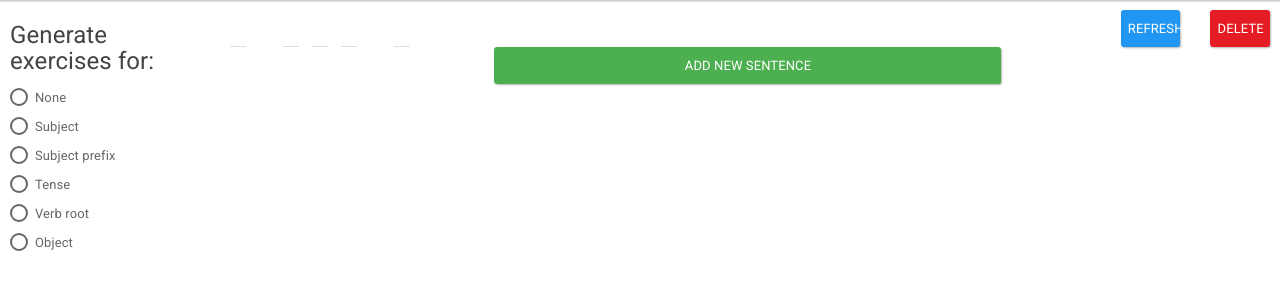
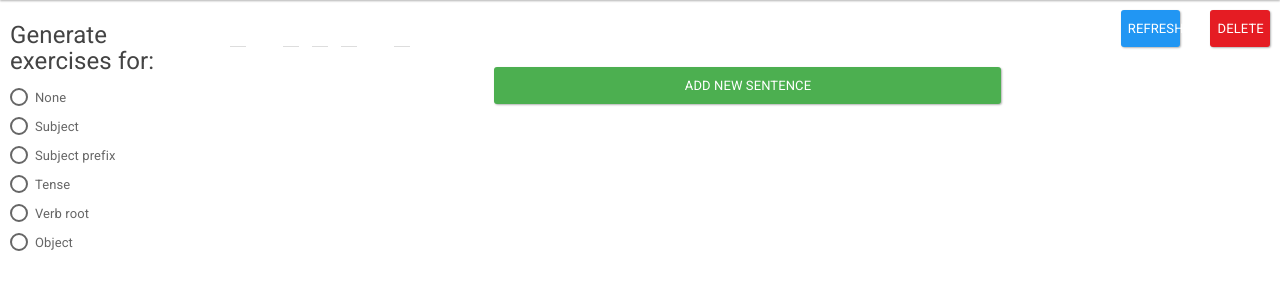
Before and after one commit to nithintumma/swahili, a Django app: template swahili/lessons/templates/lessons/home.html in a window 1280 px wide. Shown: the part 64-364 px from the top of the page. Run offline with Django 3.2, Linux system fonts and the light colour scheme; the template is opened without the code that fills it, so the values that code supplies are empty; parts of the project's set-up code (start-up, migrations or seed data) failed here and were passed over; some libraries are stand-ins or nearby versions.

Commit message:
Interactivity

```diff
--- a/swahili/lessons/static/lessons/css/style.css
+++ b/swahili/lessons/static/lessons/css/style.css
@@ -32,3 +32,7 @@ body {
 	padding-left: 6px !important;
 	padding-right: 6px !important;
 }
+
+#addNewSentence {
+	margin-top: 20px;
+}
```
